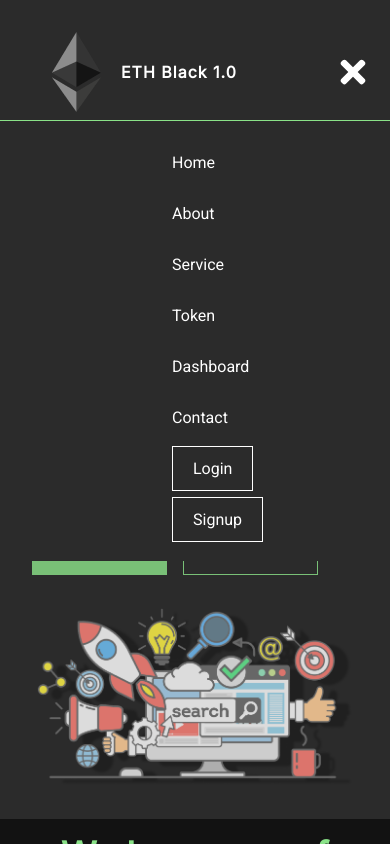
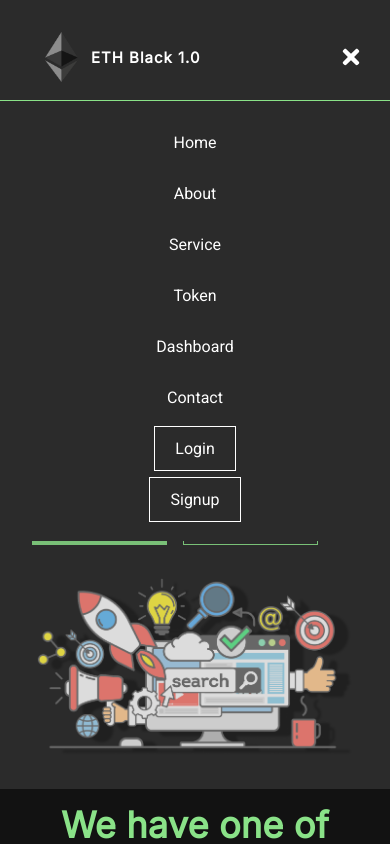
Before and after one commit to NoobMaester/kryptoweb, a React (Create React App) app: page / in a window 390 px wide. Both pictures are taken after a click on the icon 352 px from the left and 72 px from the top of the page. Shown: the top 844 px of the page. Built offline with nearby package versions, Linux system fonts and the light colour scheme.

Commit message:
animation

```diff
--- a/src/App.css
+++ b/src/App.css
@@ -400,6 +400,11 @@
 @media (max-width: 990px){
   .logo h4{
     letter-spacing: 1px;
+    font-size: 15px;
+  }
+  .logo img{
+    width: 59px;
+    height: 50px;
   }
   .navbar{
     display: flex;
@@ -413,57 +418,21 @@
   }
   .navbar .nav-mobile .open-menu{
     position: absolute;
-    right: 5%;
+    right: 7%;
     cursor: pointer;
   }
   .nav{
     display: flex;
     flex-direction: column;
-    align-items: flex-start;
+    align-items: center;
     position: absolute;
-    padding: 1rem 40%;
+    padding: 1rem;
     background: #2b2b2b;
-    top: 120px;
+    top: 100px;
     right: 0;
     width: 100vw;
     border-top: 1px solid #8ae288;
   }
-  /*.up{
-    display: flex;
-    align-items: center;
-    justify-content: space-between;
-    width: 100%;
-  }
-
-  .nav{
-    display: flex;
-    flex-direction: column;
-    background: #121212;
-    text-align: center;
-    width: 100vw;
-    margin-top: 1rem;
-  }
-  .nav .btn{
-    width: 25%;
-    margin: 1rem auto;
-  }
-  .nav a{
-    font-size: 1.2rem;
-    letter-spacing: 1px;
-  }
-  .open-menu{
-    display: block;
-    font-size: 30px;
-  }
-  .close-menu{
-    display: none;
-    position: absolute;
-    right: 2rem;
-    font-size: 32px;
-  }*/
-
-
-
   .info{
     flex-direction: column;
     padding: 2rem;
--- a/src/components/Navbar/Header.js
+++ b/src/components/Navbar/Header.js
@@ -2,16 +2,24 @@ import React from 'react';
 import logo from '../../assets/eth-logo-1.png';
 import Nav from './Nav';
 import NavMobile from './NavMobile';
+import { motion } from 'framer-motion';
 
 const Header = () => {
+
+  const animateFrom = {opacity:0, y:-60}
+  const animateTo = {opacity:1, y:0}
 
   return (
     <div className='header'>
 
-      <div className='logo'>
+      <motion.div
+        className='logo'
+        initial = {animateFrom}
+        animate = {animateTo}
+        transition={{delay:0.05}}>
         <img src={logo} alt="logo" />
         <h4>ETH Black 1.0</h4>
-      </div>
+      </motion.div>
 
       <div className='navbar'>
         <Nav/>
--- a/src/components/Navbar/NavLinks.js
+++ b/src/components/Navbar/NavLinks.js
@@ -19,7 +19,7 @@ const NavLinks = ({isMobile, closeMenu}) => {
         <motion.li
         initial = {animateFrom}
         animate = {animateTo}
-        transition={{delay:0.10}}
+        transition={{delay:0.15}}
         onClick={() => isMobile && closeMenu() }>
             <a href="/#">About</a>
         </motion.li>
@@ -27,14 +27,14 @@ const NavLinks = ({isMobile, closeMenu}) => {
         <motion.li
         initial = {animateFrom}
         animate = {animateTo}
-        transition={{delay:0.20}}
+        transition={{delay:0.25}}
          onClick={() => isMobile && closeMenu() }>
             <a href="/#">Service</a></motion.li>
 
         <motion.li
         initial = {animateFrom}
         animate = {animateTo}
-        transition={{delay:0.30}}
+        transition={{delay:0.35}}
         onClick={() => isMobile && closeMenu() }>
             <a href="/#">Token</a>
         </motion.li>
@@ -42,7 +42,7 @@ const NavLinks = ({isMobile, closeMenu}) => {
         <motion.li
         initial = {animateFrom}
         animate = {animateTo}
-        transition={{delay:0.40}}
+        transition={{delay:0.45}}
         onClick={() => isMobile && closeMenu() }>
             <a href="/#">Dashboard</a>
         </motion.li>
@@ -50,7 +50,7 @@ const NavLinks = ({isMobile, closeMenu}) => {
         <motion.li
         initial = {animateFrom}
         animate = {animateTo}
-        transition={{delay:0.50}}
+        transition={{delay:0.55}}
         onClick={() => isMobile && closeMenu() }>
             <a href="/#">Contact</a>
         </motion.li>
@@ -58,7 +58,7 @@ const NavLinks = ({isMobile, closeMenu}) => {
         <motion.li
         initial = {animateFrom}
         animate = {animateTo}
-        transition={{delay:0.60}}
+        transition={{delay:0.65}}
         onClick={() => isMobile && closeMenu() }>
             <a href="/#" className='btn'>Login</a>
         </motion.li>
--- a/src/components/Navbar/NavMobile.js
+++ b/src/components/Navbar/NavMobile.js
@@ -10,7 +10,7 @@ const NavMobile = () => {
 
     return (
         <nav className='nav-mobile'>
-            {open ? <FaTimes className='open-menu' size='36px' onClick={()=> setOpen(!open)}/> : <FaBars className='open-menu' size='36px' onClick={()=> setOpen(!open)}/>}
+            {open ? <FaTimes className='open-menu' size='24px' onClick={()=> setOpen(!open)}/> : <FaBars className='open-menu' size='24px' onClick={()=> setOpen(!open)}/>}
 
             {open && <NavLinks isMobile={true} closeMenu={closeMenu} />}
         </nav>
```
